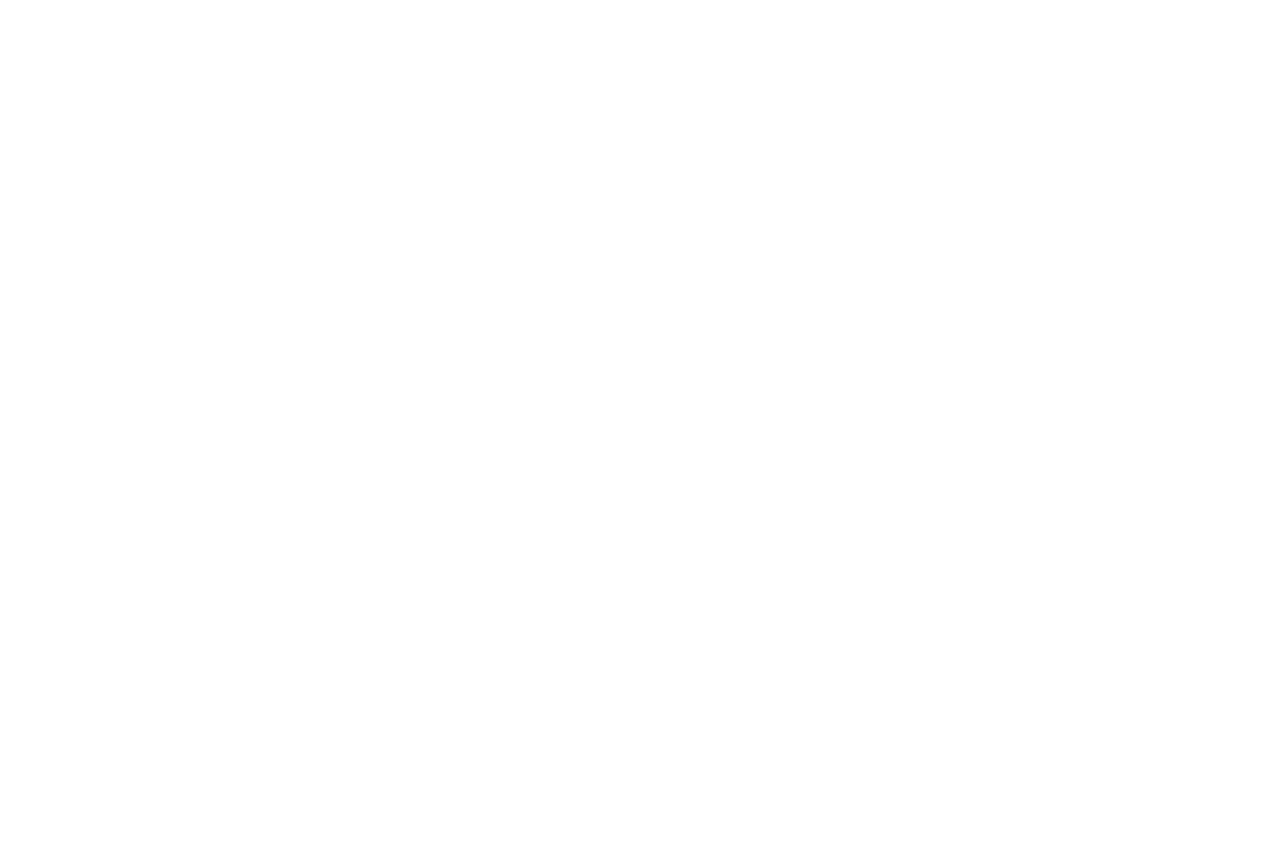
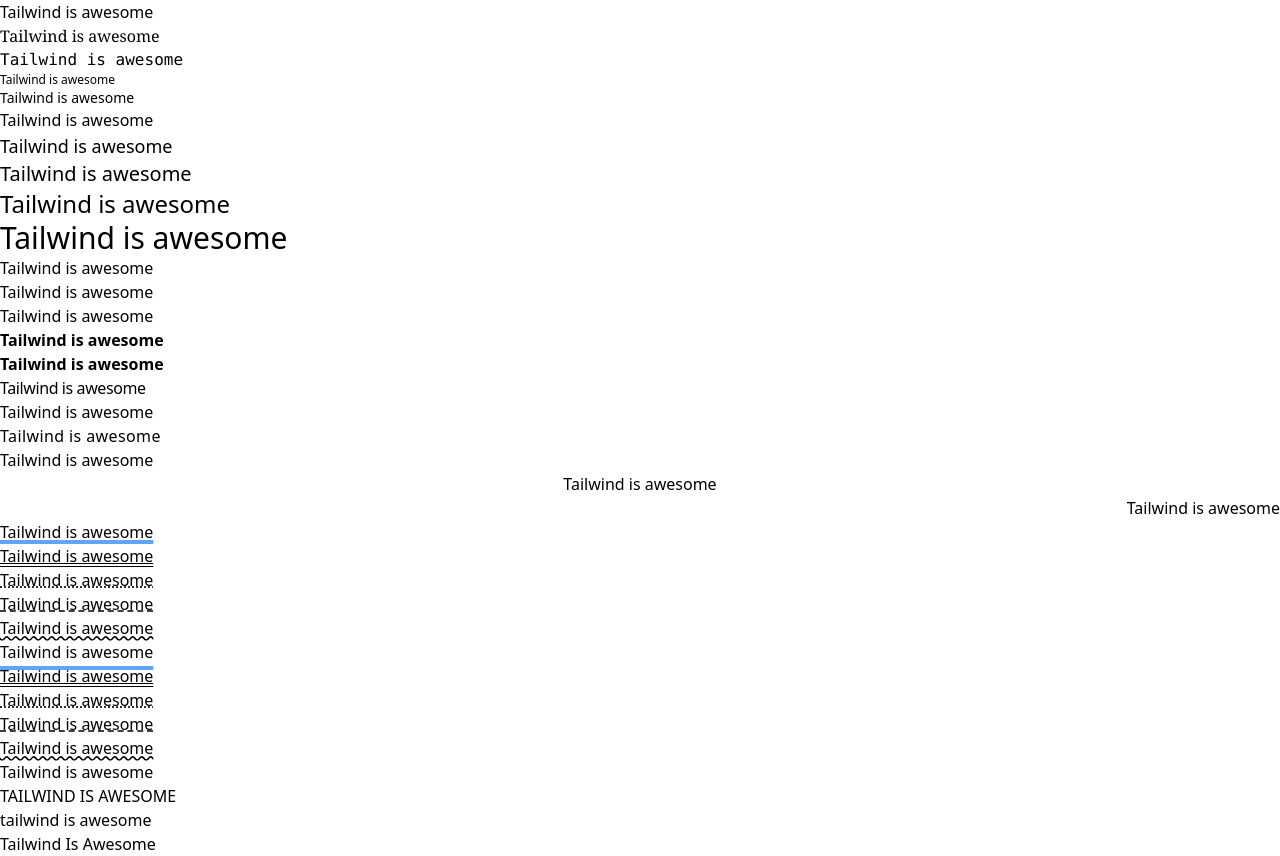
Before and after one commit to GeraSaucedo/tailwind-course, a plain HTML site: page tailwind-sandbox-starter/04-typography/index.html in a window 1280 px wide. Before the commit the page ends 800 px from the top, so only its background shows below. Drawn offline with nearby package versions, Linux system fonts and the light colour scheme.

Commit message:
typography

```diff
--- a/tailwind-sandbox-starter/04-typography/index.html
+++ b/tailwind-sandbox-starter/04-typography/index.html
@@ -9,22 +9,58 @@
   </head>
   <body>
     <!-- Font Family -->
+    <div class="font-sans">Tailwind is awesome</div>
+    <div class="font-serif">Tailwind is awesome</div>
+    <div class="font-mono">Tailwind is awesome</div>
 
     <!-- Font Size -->
+    <div class="text-xs">Tailwind is awesome</div>
+    <div class="text-sm">Tailwind is awesome</div>
+    <div class="text-base">Tailwind is awesome</div>
+    <div class="text-lg">Tailwind is awesome</div>
+    <div class="text-xl">Tailwind is awesome</div>
+    <div class="text-2xl">Tailwind is awesome</div>
+    <div class="text-3xl">Tailwind is awesome</div>
 
     <!-- Font Weight -->
+    <div class="font-light">Tailwind is awesome</div>
+    <div class="font-normal">Tailwind is awesome</div>
+    <div class="font-medium">Tailwind is awesome</div>
+    <div class="font-semibold">Tailwind is awesome</div>
+    <div class="font-bold">Tailwind is awesome</div>
 
     <!-- Letter Spacing -->
+    <div class="tracking-tight">Tailwind is awesome</div>
+    <div class="tracking-normal">Tailwind is awesome</div>
+    <div class="tracking-wide">Tailwind is awesome</div>
 
     <!-- Text Alignment -->
+    <div class="text-left">Tailwind is awesome</div>
+    <div class="text-center">Tailwind is awesome</div>
+    <div class="text-right">Tailwind is awesome</div>
 
     <!-- Text Decoration -->
+    <div class="underline decoration-4 decoration-blue-400">Tailwind is awesome</div>
+    <div class="underline decoration-double">Tailwind is awesome</div>
+    <div class="underline decoration-dotted">Tailwind is awesome</div>
+    <div class="underline decoration-dashed">Tailwind is awesome</div>
+    <div class="underline decoration-wavy">Tailwind is awesome</div>
+
+    <!-- Decoration offset -->
+    <div class="underline decoration-4 decoration-blue-400 underline-offset-8 ">Tailwind is awesome</div>
 
     <!-- Decoration Style -->
-
-    <!-- Decoration Offset -->
+    <div class="underline decoration-double">Tailwind is awesome</div>
+    <div class="underline decoration-dotted">Tailwind is awesome</div>
+    <div class="underline decoration-dashed">Tailwind is awesome</div>
+    <div class="underline decoration-wavy">Tailwind is awesome</div>
 
     <!-- Text Transform -->
+    <p class="normal-case">Tailwind is awesome</p>
+    <p class="uppercase">Tailwind is awesome</p>
+    <p class="lowercase">Tailwind is awesome</p>
+    <p class="capitalize">Tailwind is awesome</p>
+
   </body>
 </html>
 
```
